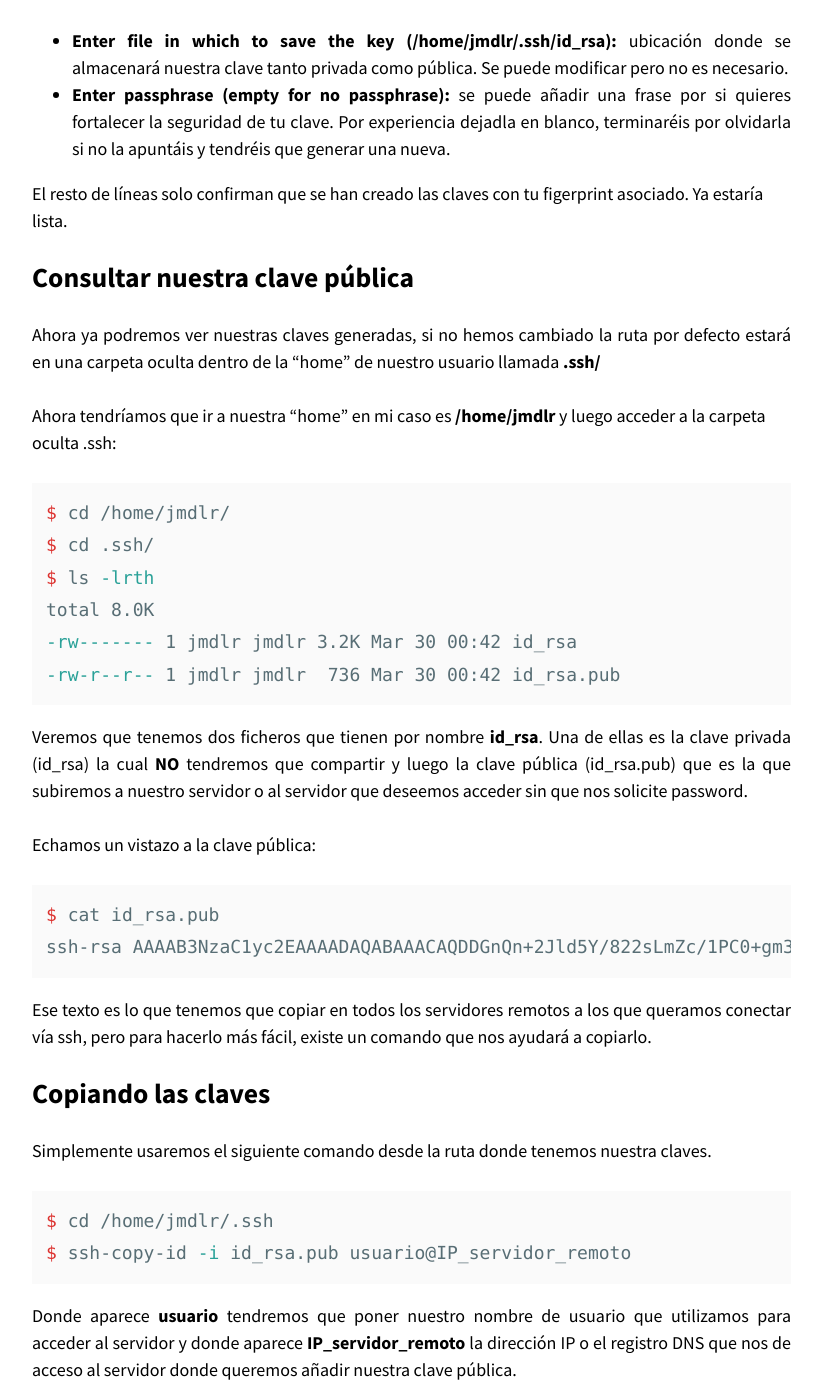
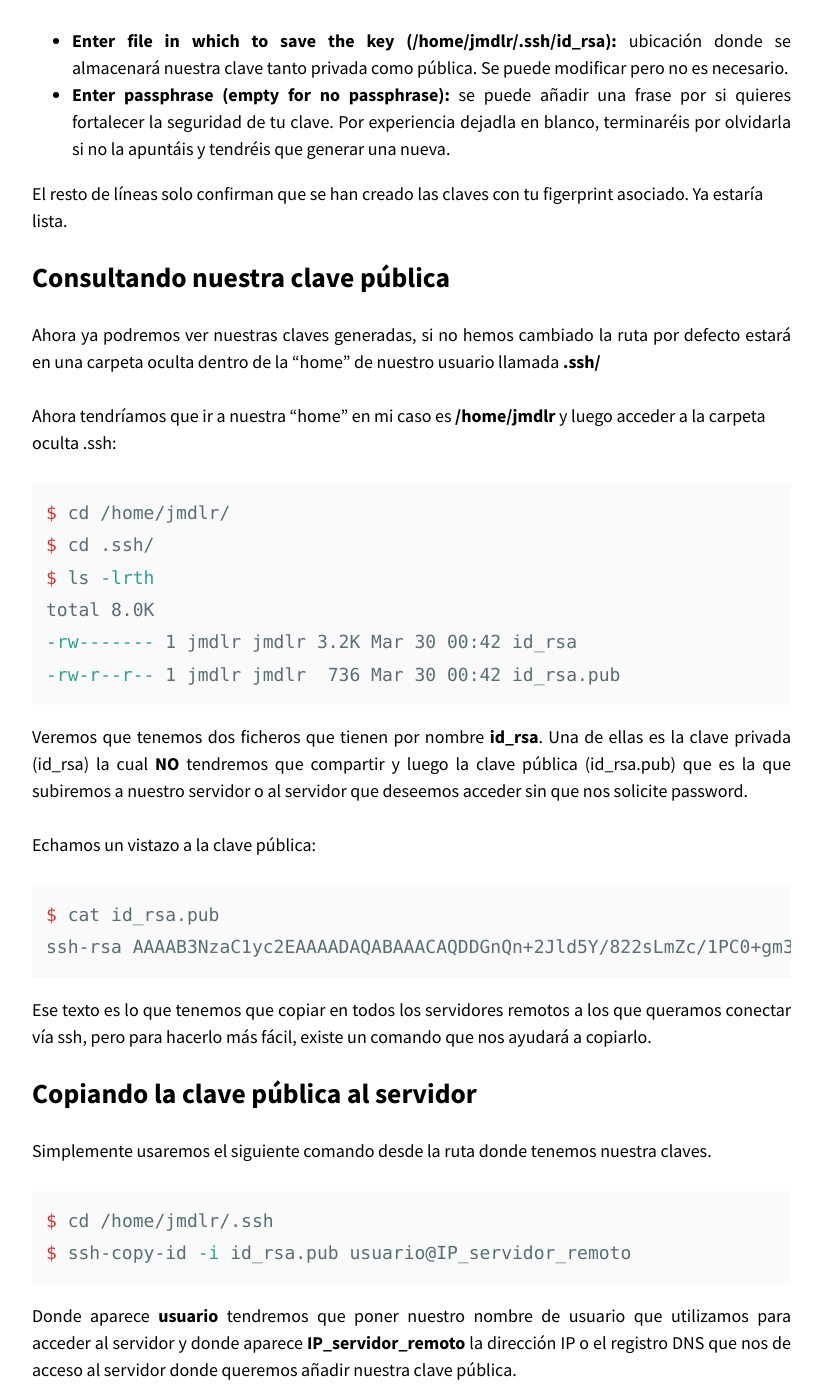
Before and after one commit to gide0n/old-mindeka, a Jekyll site: the page built from _posts/2020-03-30-acceder-por-ssh-con-clave-publica.md, in a window 1280 px wide and 1400 px high, scrolled down 1665 px. Shown: the whole window, without its empty margins (343-1165 px from the left). Built offline with Jekyll 4.4.1, drawn with Linux system fonts in a browser that asks for light colours; nearby versions of some CDN libraries.

Commit message:
Update 2020-03-30-acceder-por-ssh-con-clave-publica.md

````diff
--- a/_posts/2020-03-30-acceder-por-ssh-con-clave-publica.md
+++ b/_posts/2020-03-30-acceder-por-ssh-con-clave-publica.md
@@ -56,7 +56,7 @@ Breve explicación de cada pregunta:
 El resto de líneas solo confirman que se han creado las claves con tu figerprint asociado.
 Ya estaría lista.
 
-## Consultar nuestra clave pública
+## Consultando nuestra clave pública
 
 Ahora ya podremos ver nuestras claves generadas, si no hemos cambiado la ruta por defecto estará en una carpeta oculta dentro de la "home" de nuestro usuario llamada **.ssh/**
 {: .text-justify}
@@ -78,7 +78,7 @@ ssh-rsa AAAAB3NzaC1yc2EAAAADAQABAAACAQDDGnQn+2Jld5Y/822sLmZc/1PC0+gm3ORtbRPEUvzu
 ```
 Ese texto es lo que tenemos que copiar en todos los servidores remotos a los que queramos conectar vía ssh, pero para hacerlo más fácil, existe un comando que nos ayudará a copiarlo.
 {: .text-justify}
-## Copiando las claves
+## Copiando la clave pública al servidor
 
 Simplemente usaremos el siguiente comando desde la ruta donde tenemos nuestra claves.
 
````
